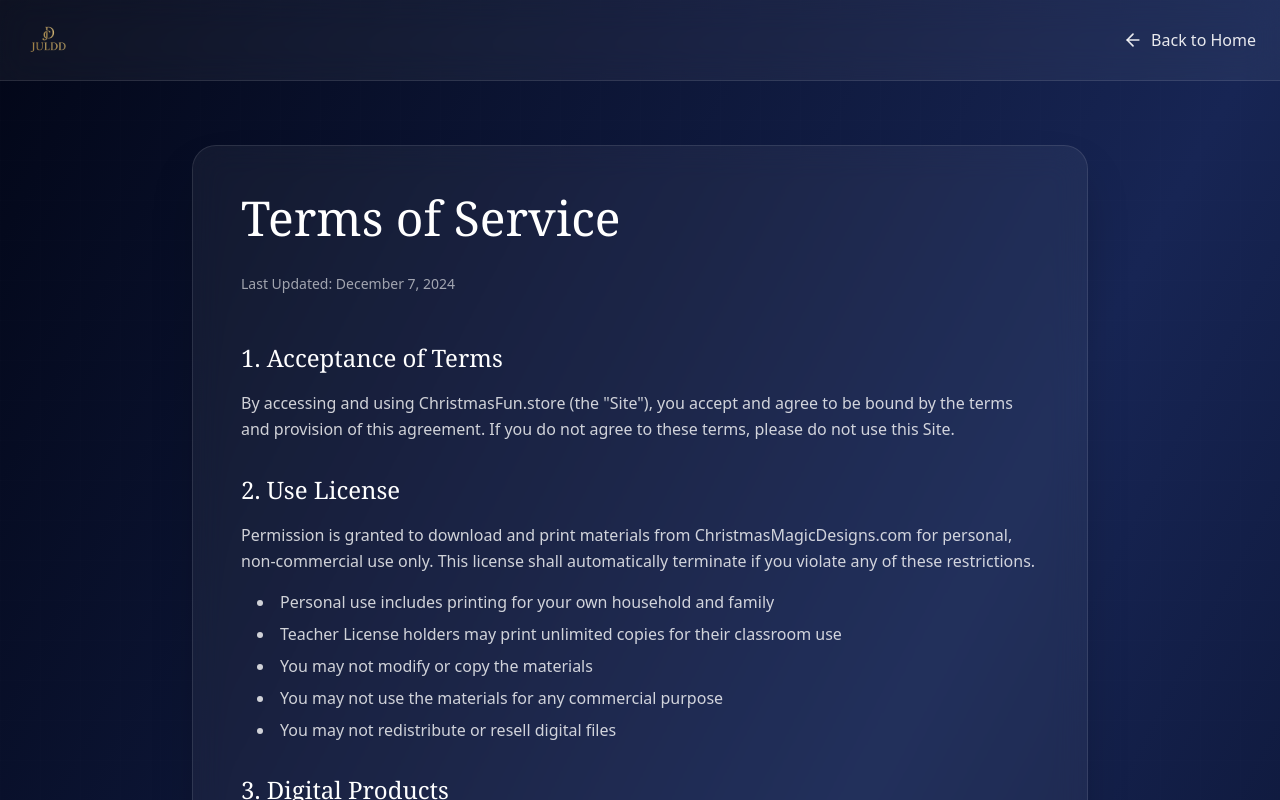
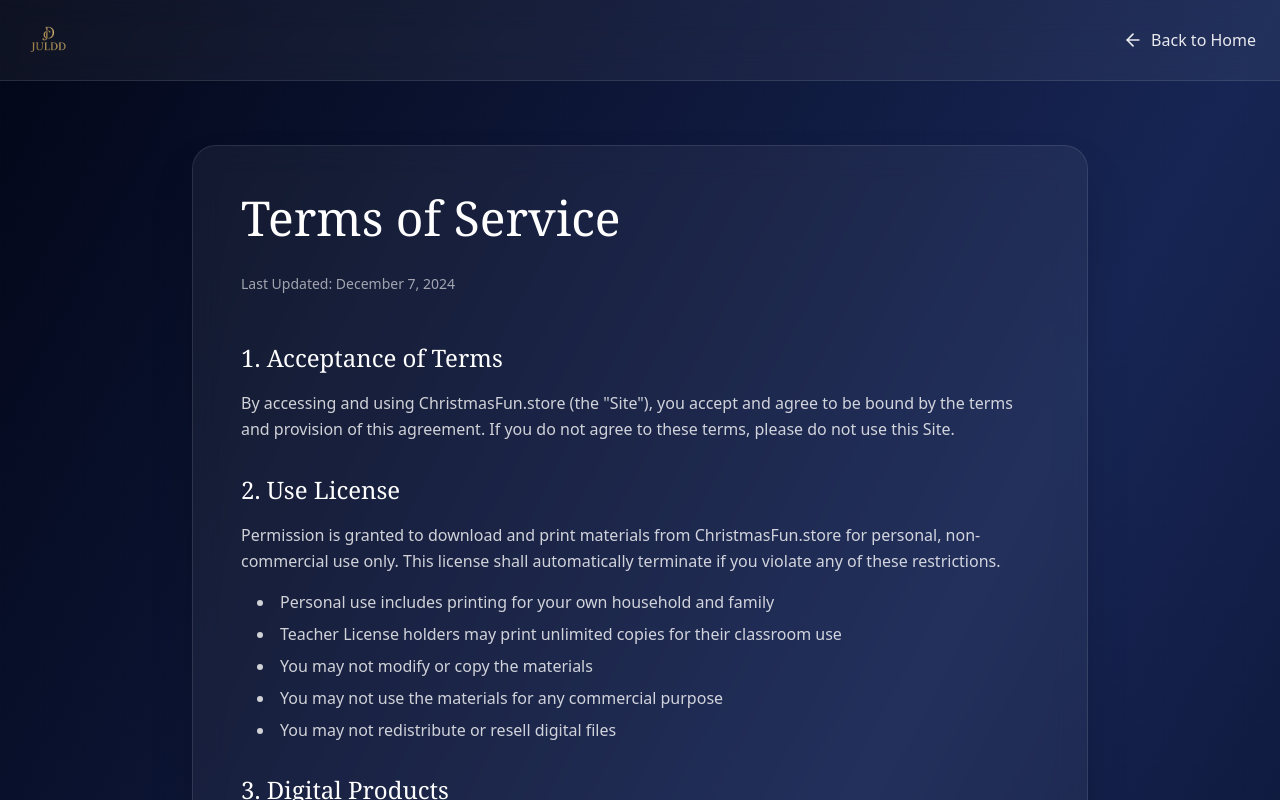
Before and after one commit to JULDDLLC/ChristmasFun.store, a React (Vite) app: page /terms in a window 1280 px wide. Shown: the top 800 px of the page. Built offline with nearby package versions, Linux system fonts and the light colour scheme; no server answers.

Commit message:
Updated Terms.tsx

```diff
--- a/src/pages/Terms.tsx
+++ b/src/pages/Terms.tsx
@@ -42,7 +42,7 @@ export default function Terms() {
               <section>
                 <h2 className="text-2xl font-serif text-white mb-4">2. Use License</h2>
                 <p className="leading-relaxed mb-4">
-                  Permission is granted to download and print materials from ChristmasMagicDesigns.com for personal, non-commercial use only. This license shall automatically terminate if you violate any of these restrictions.
+                  Permission is granted to download and print materials from ChristmasFun.store for personal, non-commercial use only. This license shall automatically terminate if you violate any of these restrictions.
                 </p>
                 <ul className="list-disc list-inside space-y-2 ml-4">
                   <li>Personal use includes printing for your own household and family</li>
```
